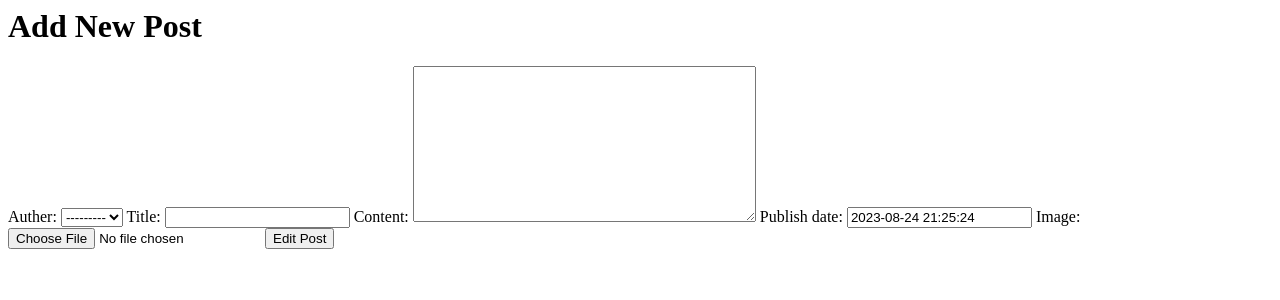
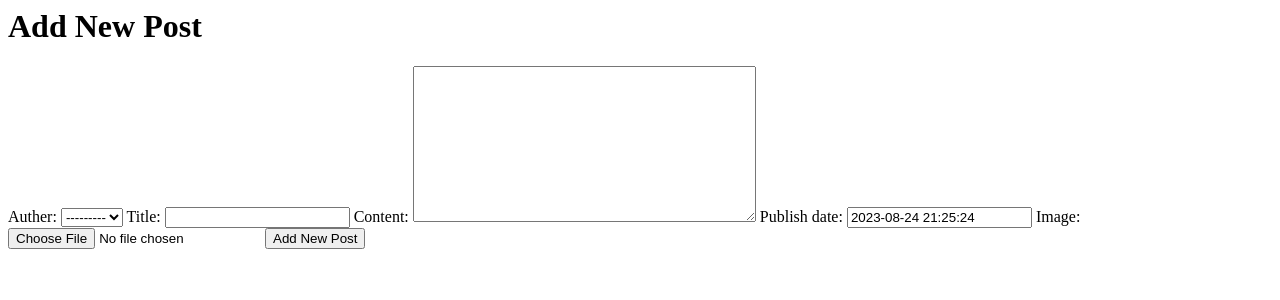
Before and after one commit to mohamadanasfattoum/Django-blog2, a Django app: page /blog/add/ in a window 1280 px wide. Shown: the top 300 px of the page. Run offline with Django 4.2, Linux system fonts and the light colour scheme; data comes from the database, SQL or seed files in the repository; parts of the project's set-up code (start-up, migrations or seed data) failed here and were passed over.

Commit message:
correction add new post

```diff
--- a/posts/templates/add.html
+++ b/posts/templates/add.html
@@ -5,6 +5,6 @@
     {% csrf_token %}
 
     {{form}}
-    <input type="submit" value="Edit Post">
+    <input type="submit" value="Add New Post">
 
 </form>
```
